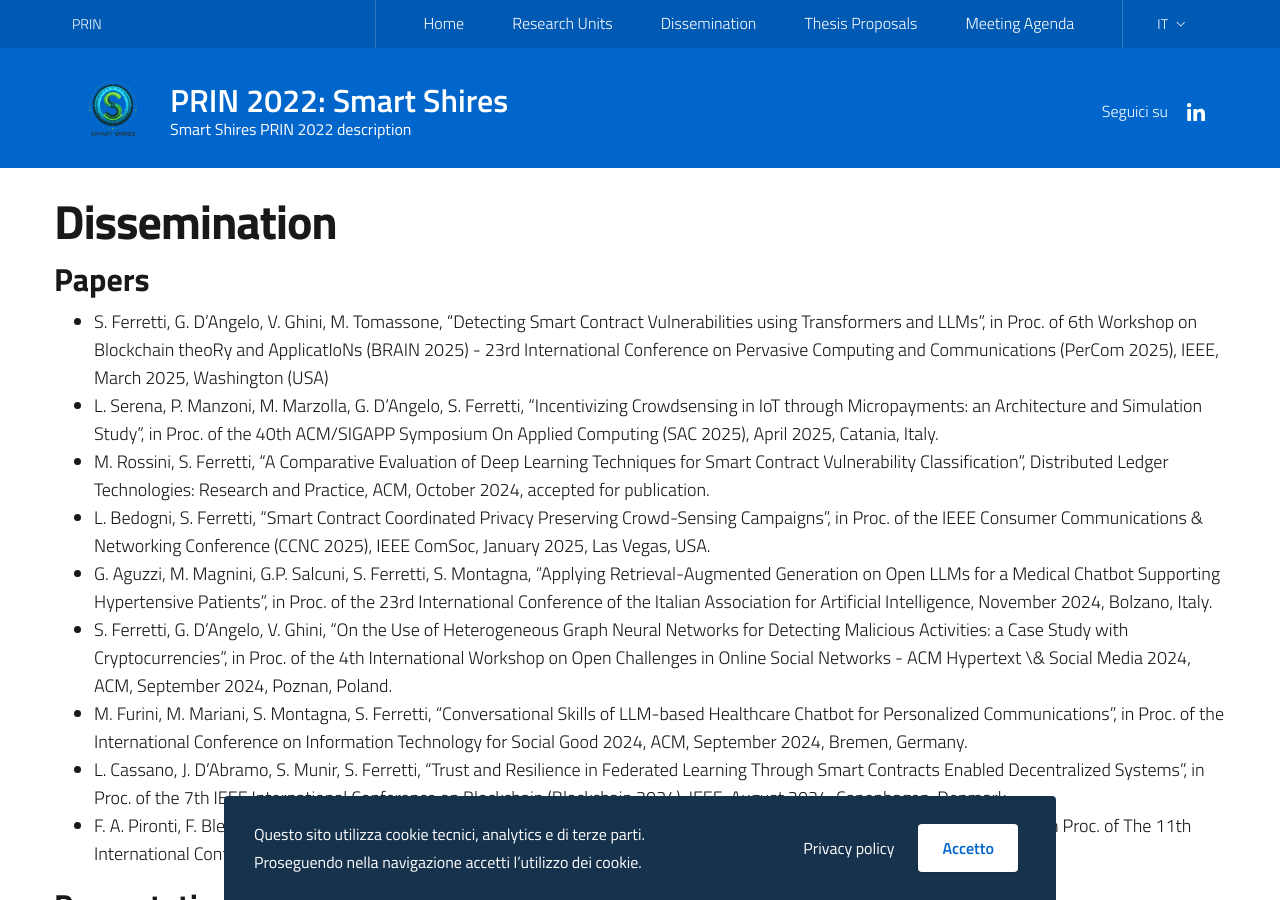
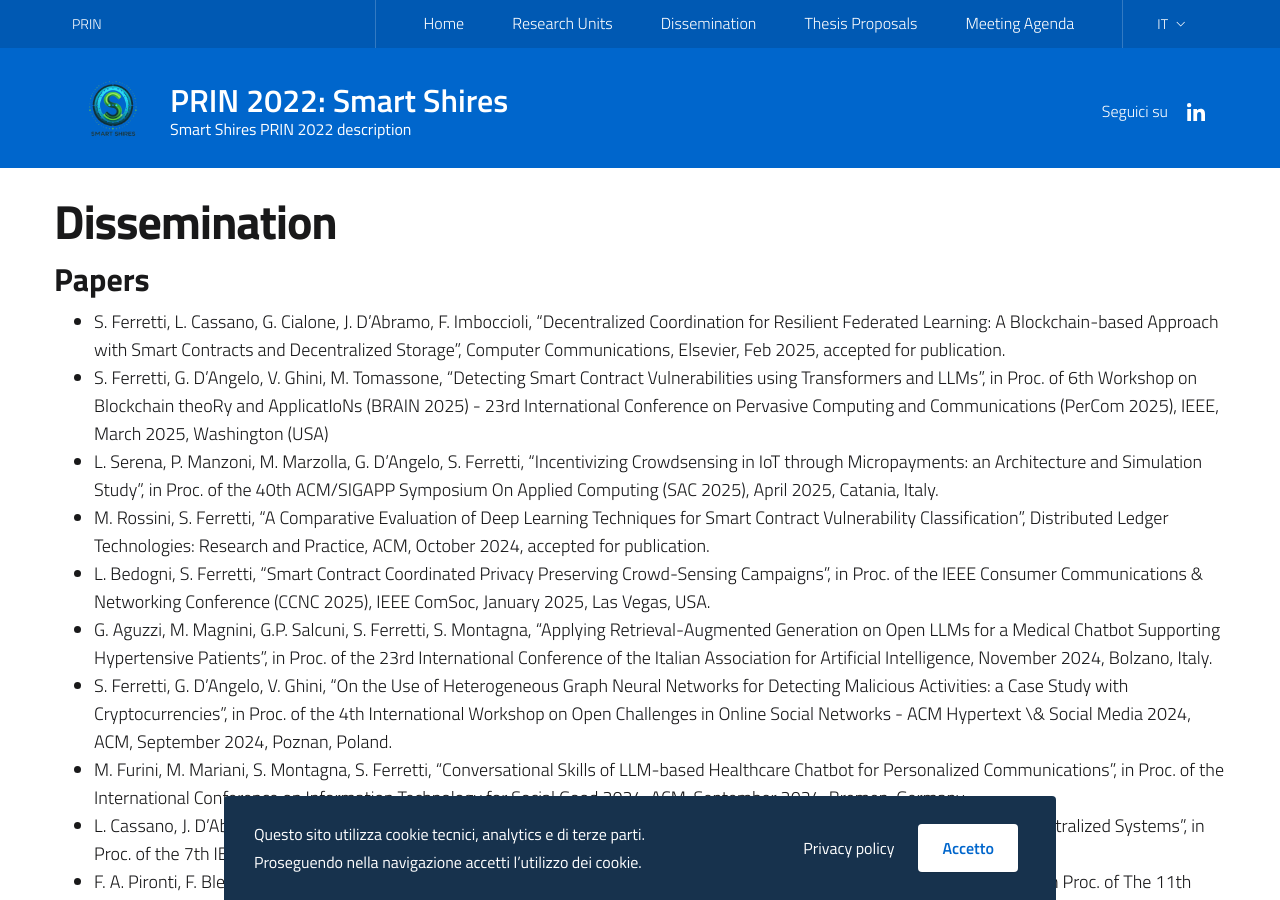
Before and after one commit to smartshires/smartshires.github.io, a Jekyll site: the page built from it/dissemination.md, in a window 1280 px wide and 900 px high. Built offline with Jekyll 4.4.1, drawn with Linux system fonts in a browser that asks for light colours.

Commit message:
Update dissemination.md

```diff
--- a/it/dissemination.md
+++ b/it/dissemination.md
@@ -7,6 +7,7 @@ permalink: /it/dissemination
 ---
 
 ### Papers
+- S. Ferretti, L. Cassano, G. Cialone, J. D'Abramo, F. Imboccioli, "Decentralized Coordination for Resilient Federated Learning: A Blockchain-based Approach with Smart Contracts and Decentralized Storage", Computer Communications, Elsevier, Feb 2025, accepted for publication.
 - S. Ferretti, G. D'Angelo, V. Ghini, M. Tomassone, "Detecting Smart Contract Vulnerabilities using Transformers and LLMs", in Proc. of 6th Workshop on Blockchain theoRy and ApplicatIoNs (BRAIN 2025) - 23rd International Conference on Pervasive Computing and Communications (PerCom 2025), IEEE, March 2025, Washington (USA)
 - L. Serena, P. Manzoni, M. Marzolla, G. D'Angelo, S. Ferretti, "Incentivizing Crowdsensing in IoT through Micropayments: an Architecture and Simulation Study", in Proc. of the 40th ACM/SIGAPP Symposium On Applied Computing (SAC 2025), April 2025, Catania, Italy.
 - M. Rossini, S. Ferretti, "A Comparative Evaluation of Deep Learning Techniques for Smart Contract Vulnerability Classification", Distributed Ledger Technologies: Research and Practice, ACM, October 2024, accepted for publication.
```
